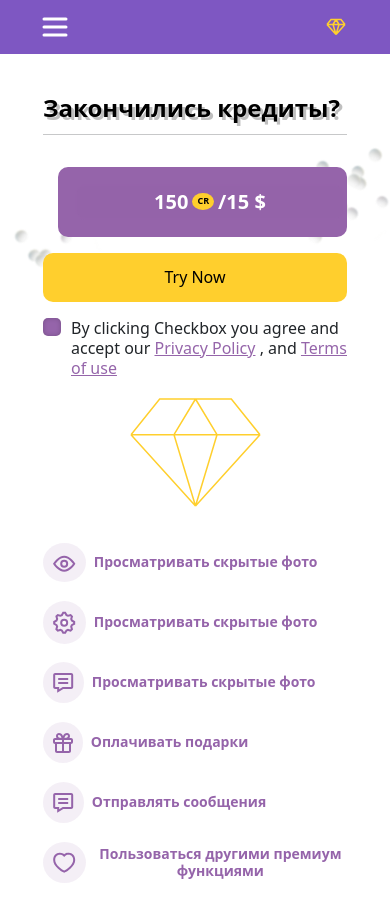
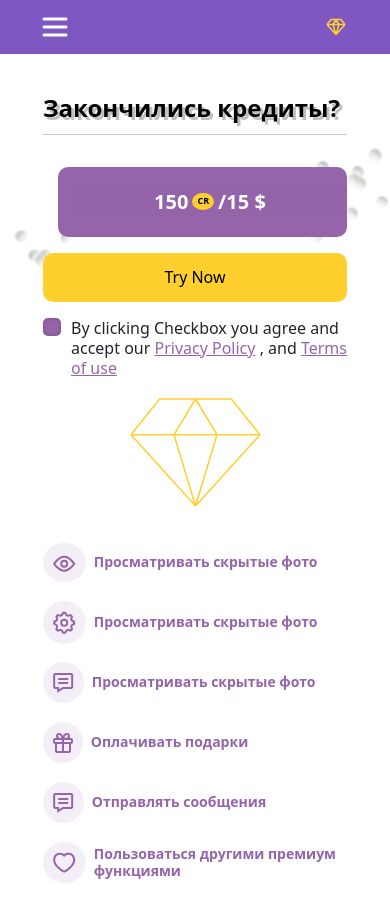
Before and after one commit to Akkio-O/landing_credit-shop, a website with bundled scripts: page src/index.html in a window 390 px wide. Built offline with nearby package versions, Linux system fonts and the light colour scheme.

Commit message:
change value sizes, fix title in the premiumFeatures

```diff
--- a/src/sass/media/_premiumFeatures.sass
+++ b/src/sass/media/_premiumFeatures.sass
@@ -31,6 +31,8 @@
 				height: 50px
 				transform: none
 				margin: 10px 0
+				p
+					text-align: start
 				&-wrapper
 					margin: inherit !important
 					width: auto !important
--- a/src/sass/section/_content.sass
+++ b/src/sass/section/_content.sass
@@ -53,7 +53,7 @@
 				gap: .25rem
 				&--title
 					font-weight: 700
-					font-size: $font-size-lg
+					font-size: clamp($font-size-sm, 2vw, $font-size-lg)
 					line-height: 2rem
 					text-align: center
 				&--icon
--- a/src/sass/section/_premiumFeatures.sass
+++ b/src/sass/section/_premiumFeatures.sass
@@ -45,4 +45,4 @@ $icon-size: 25px
 				font-size: $font-size-sm
 				margin: 0
 				color: $primory-color
-				font-weight: bold
+				font-weight: 600
```
Also changed, not shown: src/css/main.min.css, src/css/media/media.min.css.
